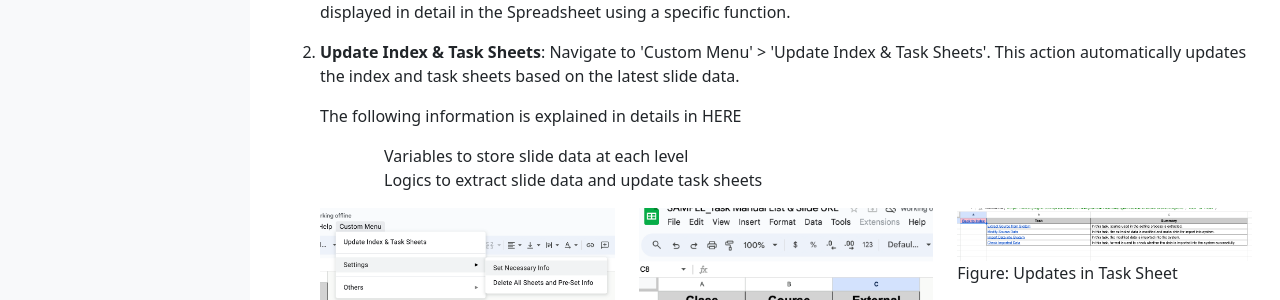
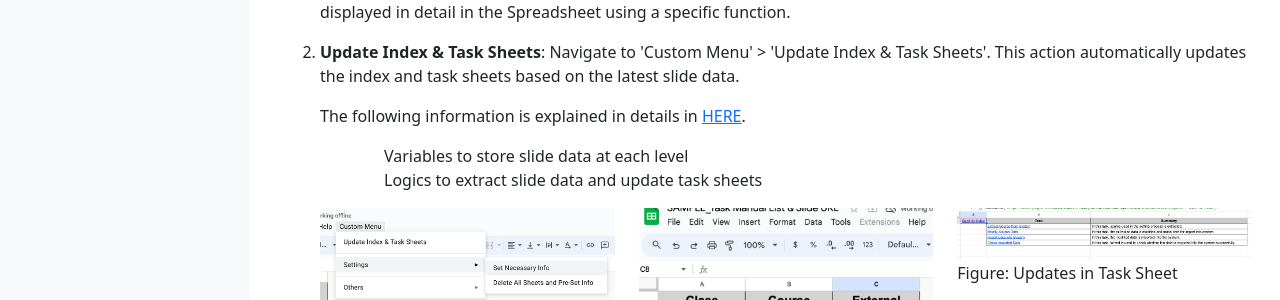
Before and after one commit to tsato21/display-slide-info-spr, a Jekyll site: the page built from docs/index.html, in a window 1280 px wide and 900 px high, scrolled down 1337 px. Shown: the part 317-617 px from the top of the window. Built offline with Jekyll 4.4.1, drawn with Linux system fonts in a browser that asks for light colours.

```diff
--- a/docs/index.html
+++ b/docs/index.html
@@ -76,7 +76,7 @@ layout: default
 
             <li>
               <p><strong>Update Index & Task Sheets</strong>: Navigate to 'Custom Menu' > 'Update Index & Task Sheets'. This action automatically updates the index and task sheets based on the latest slide data.</p>
-              <p>The following information is explained in details in <a href="https://docs.google.com/presentation/d/1xSyIpb7w24os4EEhpNBP5CCTxS70q5PeTGKm2Vndumw/edit#slide=id.g6f52a3fb7eed7995_31" target="_blank" rel="noopener noreferrer"></a>HERE</a>
+              <p>The following information is explained in details in <a href="https://docs.google.com/presentation/d/1xSyIpb7w24os4EEhpNBP5CCTxS70q5PeTGKm2Vndumw/edit#slide=id.g6f52a3fb7eed7995_31" target="_blank" rel="noopener noreferrer">HERE</a>.
               <ol>
                 <ul>Variables to store slide data at each level</ul>
                 <ul>Logics to extract slide data and update task sheets</ul>
```
